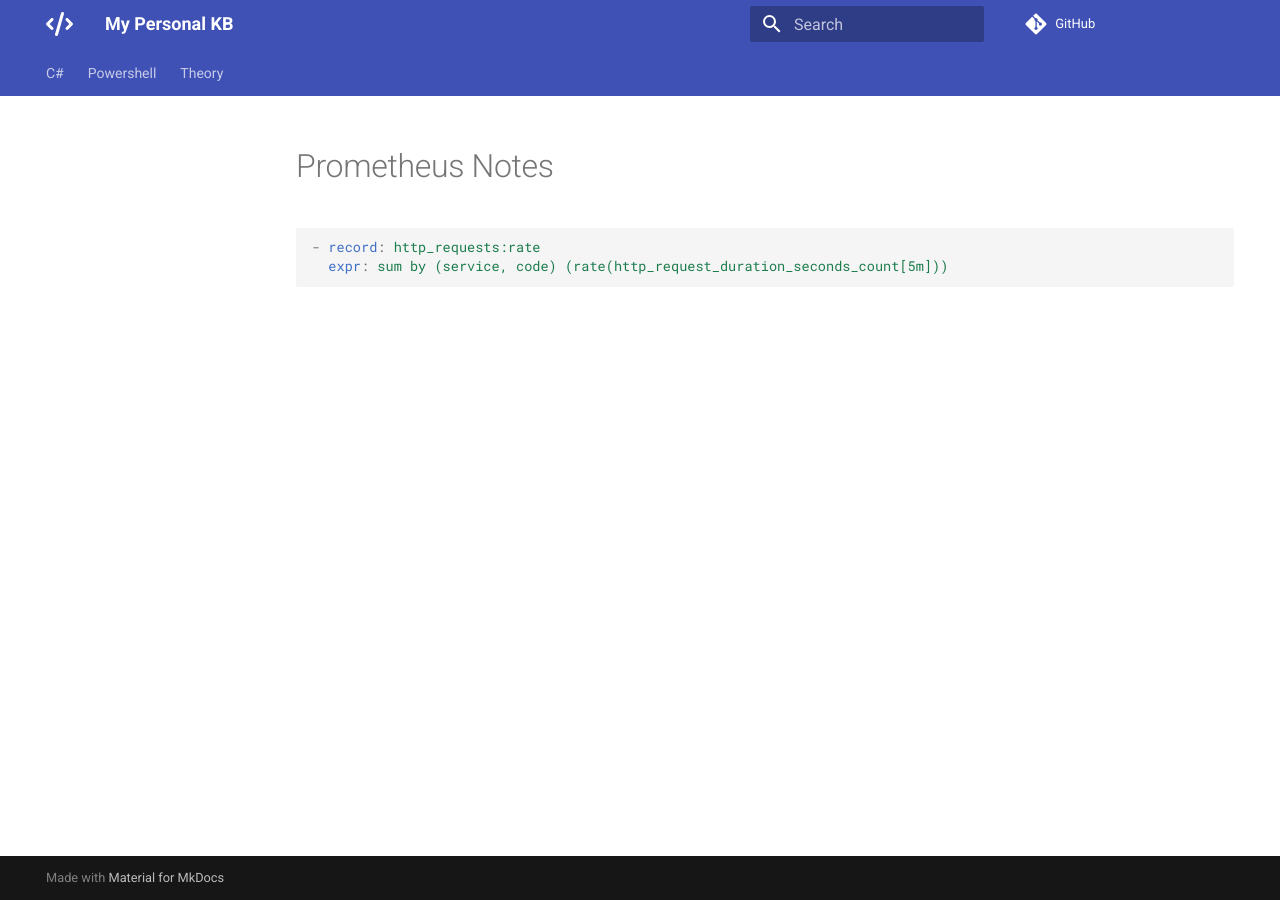
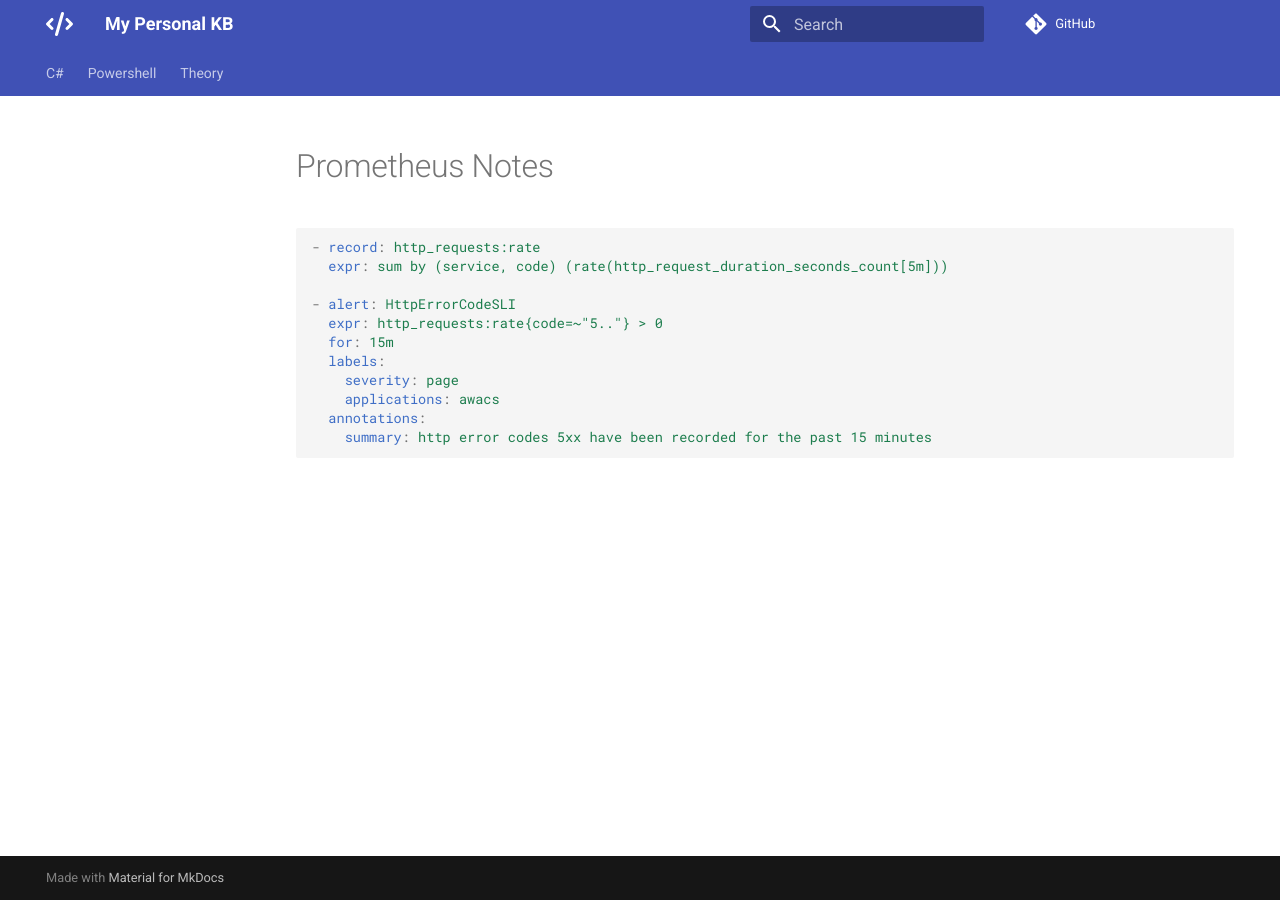
Before and after one commit to mrhockeymonkey/mrhockeymonkey.github.io, an MkDocs documentation site: the page built from docs/Prometheus/notes.md, in a window 1280 px wide. Built offline with MkDocs 1.6.1 and Material for MkDocs 9.7.7, drawn with Linux system fonts in a browser that asks for light colours; comment, search, counter and statistics services are not loaded.

Commit message:
Update notes.md

````diff
--- a/docs/Prometheus/notes.md
+++ b/docs/Prometheus/notes.md
@@ -3,4 +3,13 @@
 ```yaml
 - record: http_requests:rate
   expr: sum by (service, code) (rate(http_request_duration_seconds_count[5m]))
+
+- alert: HttpErrorCodeSLI
+  expr: http_requests:rate{code=~"5.."} > 0
+  for: 15m
+  labels:
+    severity: page
+    applications: awacs
+  annotations:
+    summary: http error codes 5xx have been recorded for the past 15 minutes
 ```
````
